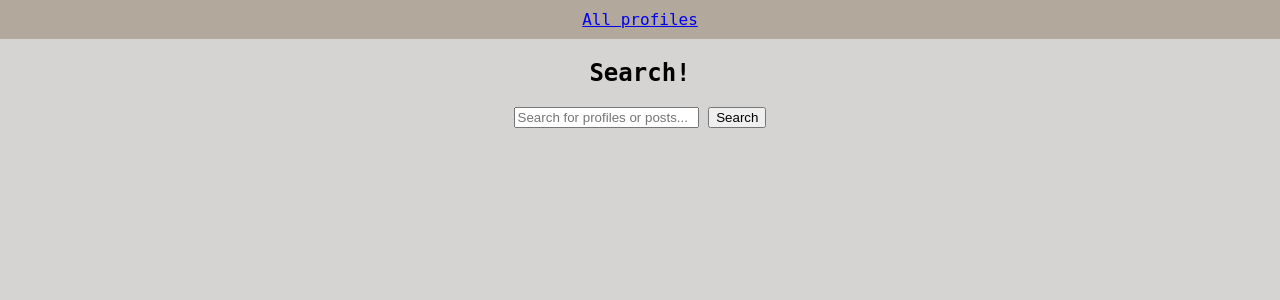
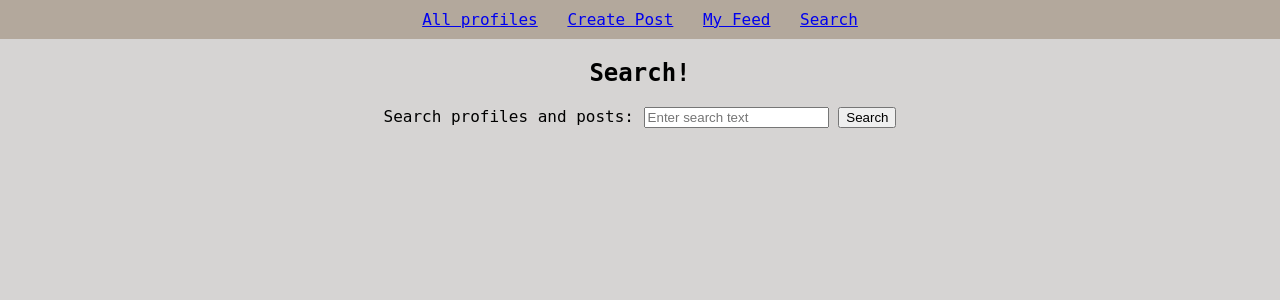
Before and after one commit to descobed/cs412, a Django app: page /mini_insta/profile/1/search/ in a window 1280 px wide. Shown: the top 300 px of the page. Run offline with Django 5.2, Linux system fonts and the light colour scheme; data comes from the database, SQL or seed files in the repository.

Commit message:
finished mini-insta

```diff
--- a/mini_insta/templates/mini_insta/search.html
+++ b/mini_insta/templates/mini_insta/search.html
@@ -6,7 +6,11 @@
 <h2>Search!</h2>
 
 <form method="get" action="{% url 'search_results' profile.pk %}">
-    <input type="text" name="q" placeholder="Search for profiles or posts..." required>
-    <button type="submit">Search</button>
+	<label for="q">Search profiles and posts:</label>
+	<input type="text" id="q" name="q" placeholder="Enter search text" required>
+	<button type="submit">Search</button>
+</form>
+
+
 
 {% endblock %}
--- a/mini_insta/views.py
+++ b/mini_insta/views.py
@@ -128,25 +128,49 @@
     template_name = 'mini_insta/show_feed.html'
     context_object_name = 'profile'
 
-class SearchView(ListView):
+class SearchView(DetailView):
     #new
-    #new homework asks to use search_results here but I don't understand why a not search at the moment
+    #Uses a DetailView / I don't understand why we'd want a list view here since we care more for the user's primary key
+
     model = Profile
     template_name = 'mini_insta/search.html'
     context_object_name = 'profile'
 
-class SearchResultsView(ListView):
+class SearchResultsView(DetailView):
     #new
+    #once again I don't see the use of a listview here?
     model = Profile
     template_name = 'mini_insta/search_results.html'
-    context_object_name = 'profiles'
+    context_object_name = 'profile'
+
+    def dispatch(self, request, *args, **kwargs):
+        if self.queryset.get is None:
+            return reverse('search', kwargs={'pk': self.kwargs['pk']})
+        else:
+            return super().dispatch(request, *args, **kwargs)
 
     def get_profiles(self):
         '''Returns the list of profiles matching the search query.'''
-        query = self.request.GET.get('q')
+        query = self.request.GET.get('q', '').strip()
+        if not query:
+            return Profile.objects.none()
         return Profile.objects.filter(display_name__icontains=query)
+
+    def get_queryset(self):
+        return super().get_queryset().filter(pk=self.kwargs['pk'])
+
 
     def get_posts(self):
         '''Returns the list of posts matching the search query.'''
-        query = self.request.GET.get('q')
+        query = self.request.GET.get('q', '').strip()
+        if not query:
+            return Post.objects.none()
         return Post.objects.filter(caption__icontains=query)
+
+    def get_context_data(self, **kwargs):
+        '''Add search result querysets to context.'''
+        context = super().get_context_data(**kwargs)
+        context['search_results'] = self.get_profiles()
+        context['search_results_posts'] = self.get_posts()
+        context['query'] = self.request.GET.get('q', '').strip()
+        return context
```
Also changed, not shown: mini_insta/templates/mini_insta/search_results.html (+6 -3 lines).
